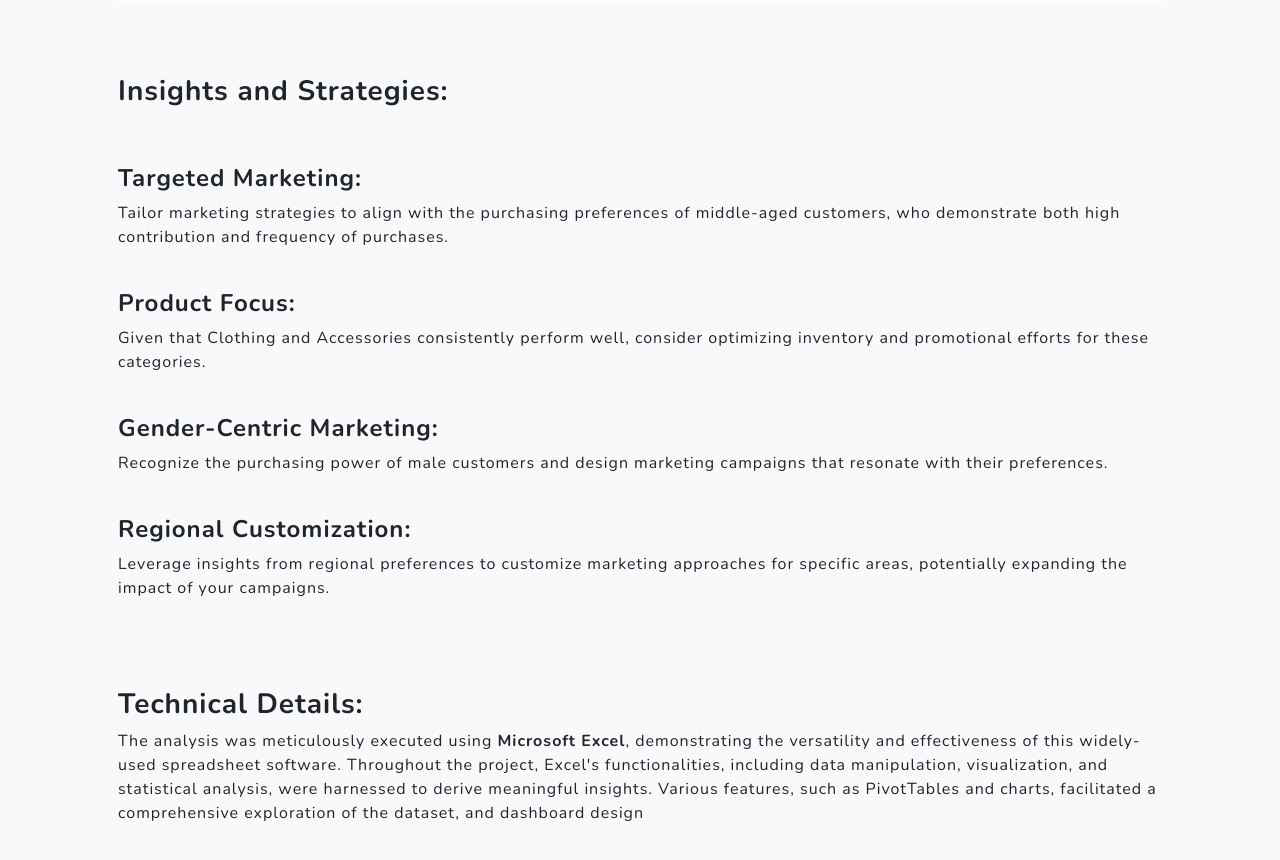
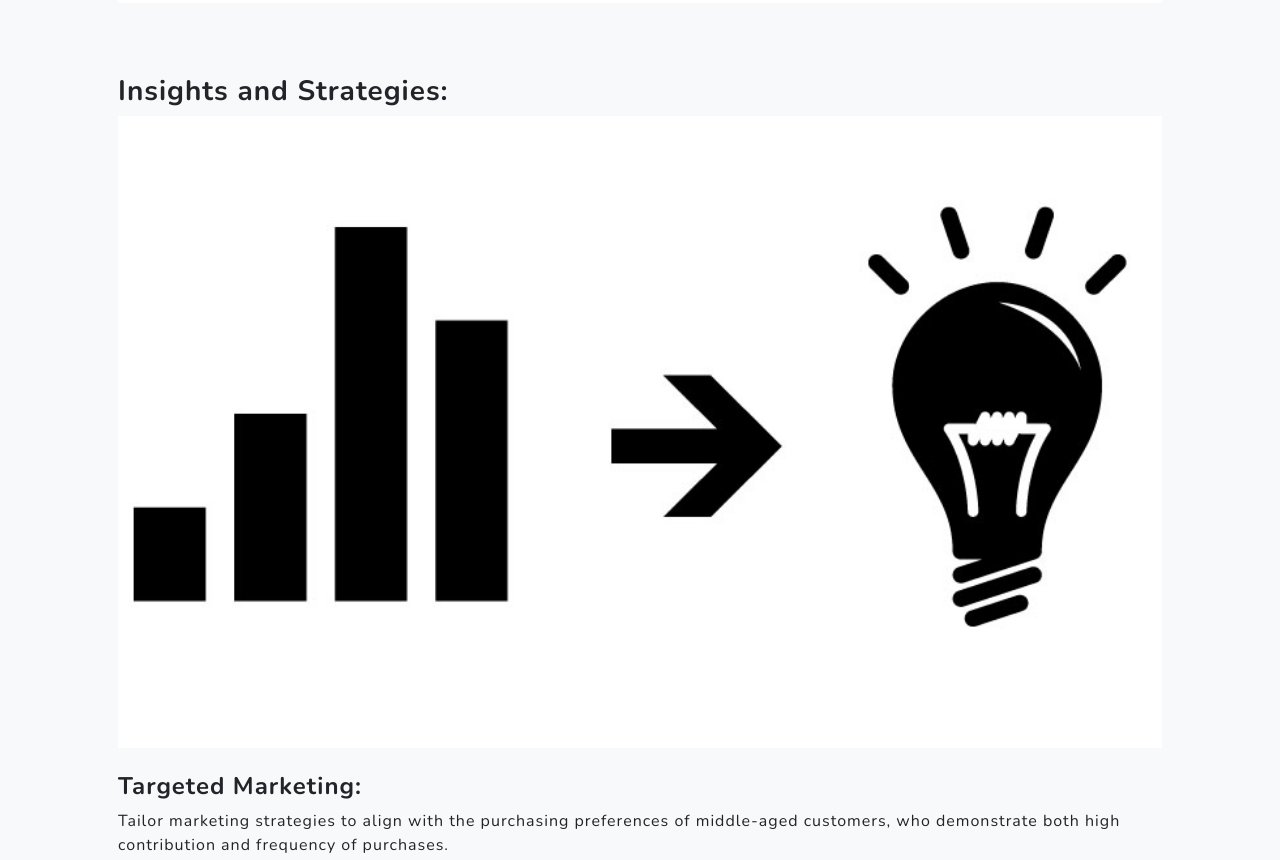
Before and after one commit to AbdelrahmanMostafa07/My-portfolio, a plain HTML site: page project4.html in a window 1280 px wide. Shown: the part 5517-6377 px from the top of the page. Drawn offline with nearby package versions, Linux system fonts and the light colour scheme.

Commit message:
Update project4.html

```diff
--- a/project4.html
+++ b/project4.html
@@ -161,6 +161,7 @@
                     <br>
                     <br>
                     <h3><strong>Insights and Strategies: </strong></h3>
+                    <img src="project4-imgs/data-insights-patimes.jpg" alt="Project Image Below Paragraphs" style="max-width: none; width: 100%; height: auto;">
                     <br>
                     <br>
                     <h4><strong>Targeted Marketing: </strong></h4>
```
